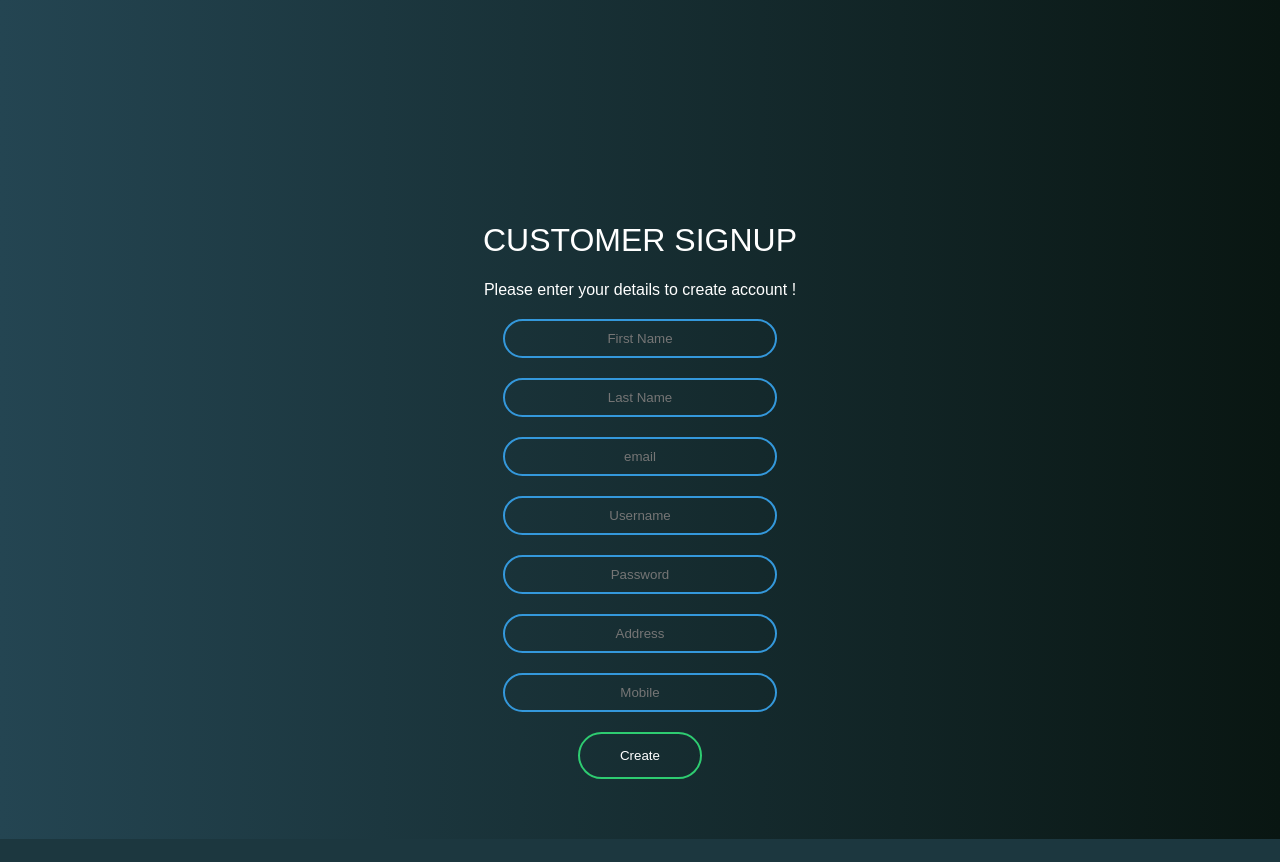
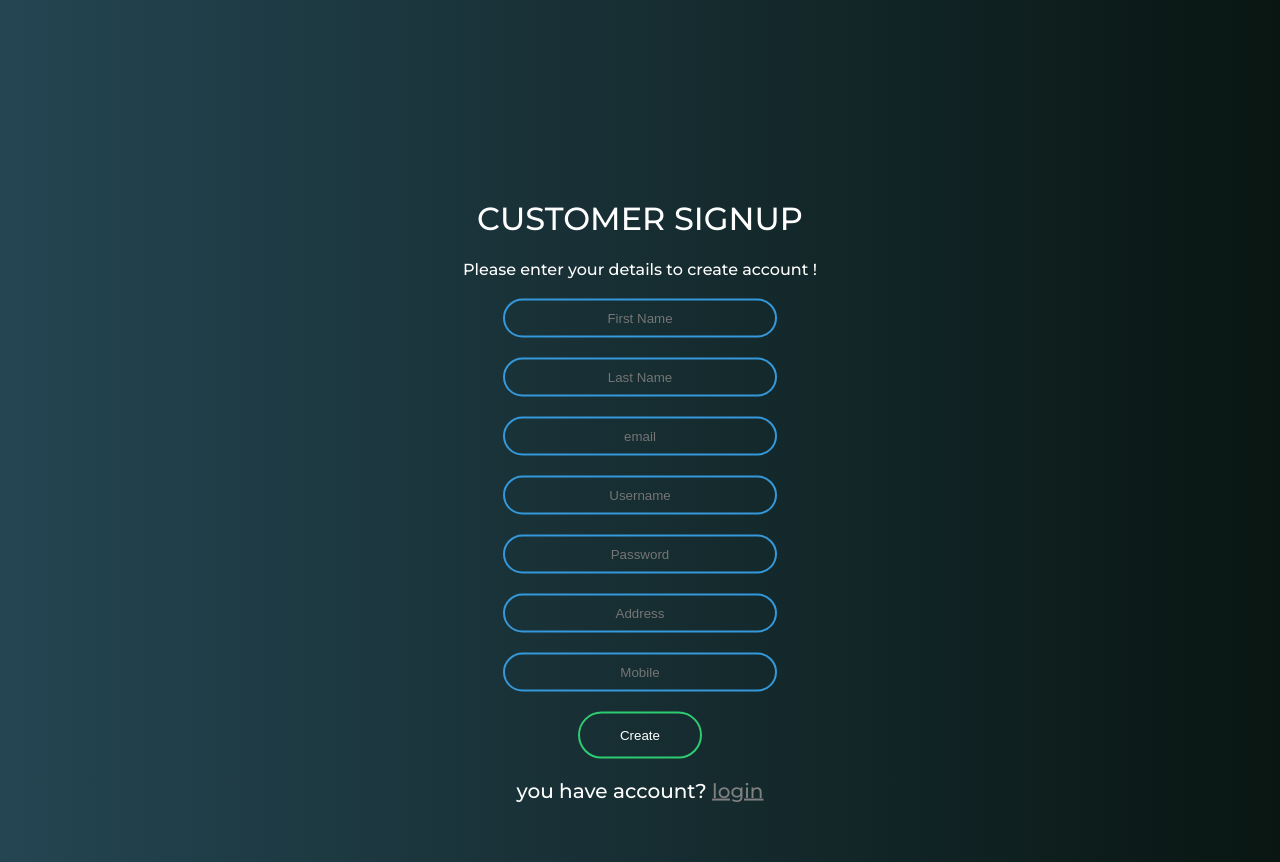
Before and after one commit to PrabuN19/monthly-expenses-2, a Django app: page /account/signup in a window 1280 px wide. Before the commit the page ends 839 px from the top, so only its background shows below. Run offline with Django 3.2, Linux system fonts and the light colour scheme; some libraries are stand-ins or nearby versions.

Commit message:
Update customersignuptwo.html

```diff
--- a/template/customersignuptwo.html
+++ b/template/customersignuptwo.html
@@ -9,10 +9,14 @@
 
 
     <style media="screen">
+      @import url('https://fonts.googleapis.com/css2?family=Montserrat:wght@500&display=swap');
+        html{
+            font-family: 'Montserrat';
+        }
       body {
     margin: 0;
     padding: 0;
-    font-family: sans-serif;
+
     background: linear-gradient(to right, #244552,  #091612)
 }
 
@@ -175,6 +179,7 @@ a.socialIcon:hover,
 
 
                      <input type="submit" name="" value="Create">
+                  <p style="color: white;font-size: 20px;">you have account?  <a style="color: gray;" href="login"> login</a></p>
 
                 </form>
             </div>
```
